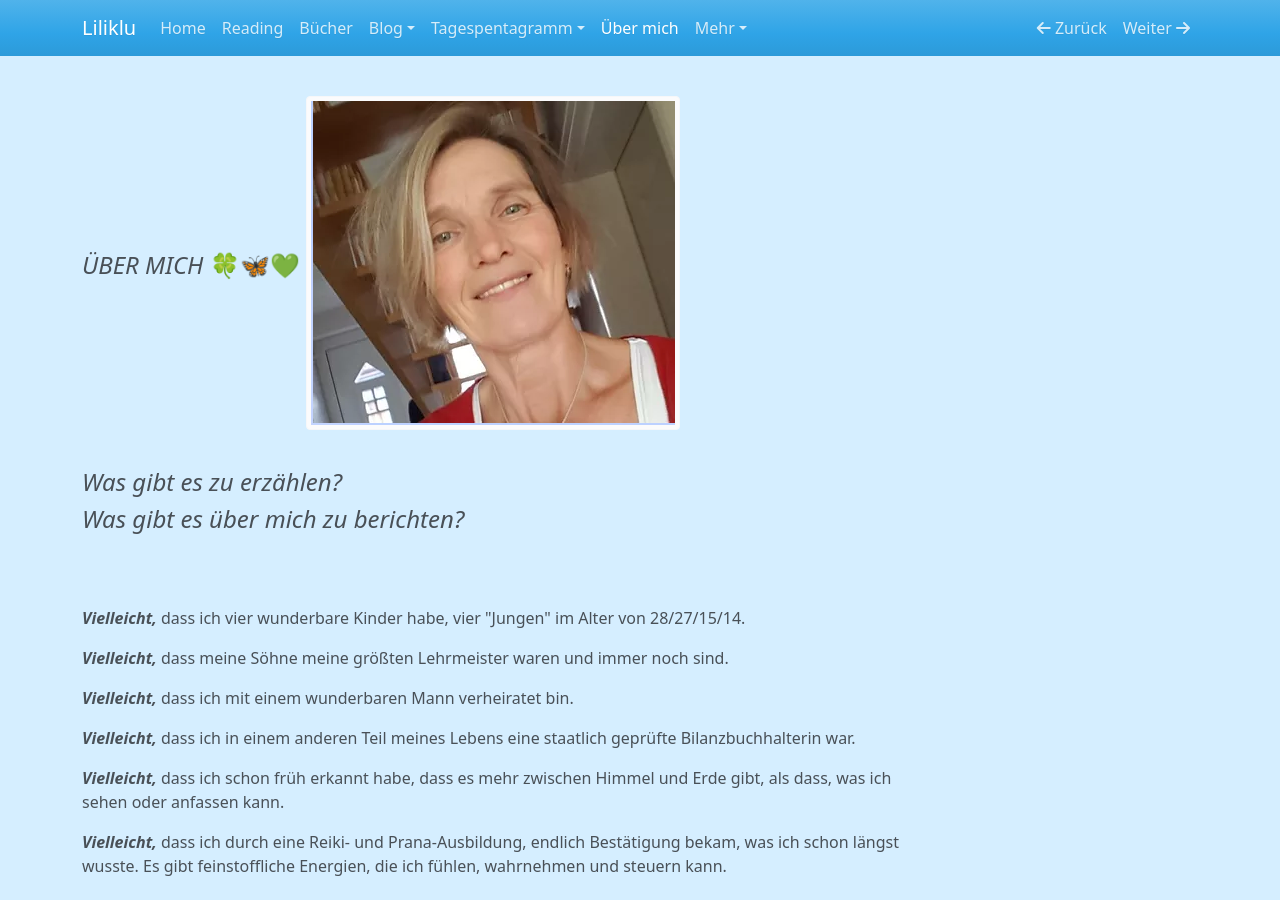
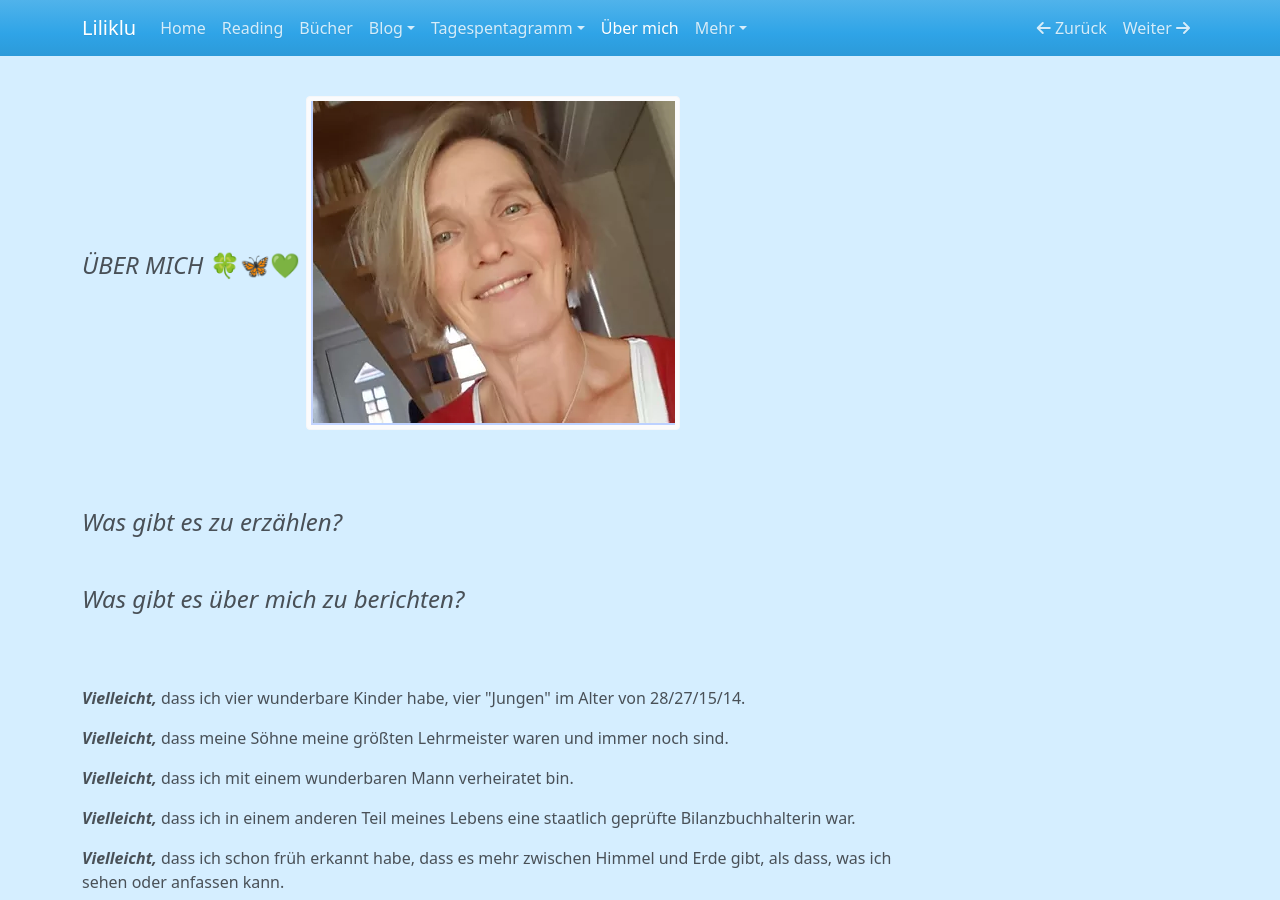
Before and after one commit to liliklu/liliklu.de, an MkDocs documentation site: the page built from docs/u_ueber-mich_me.md, in a window 1280 px wide and 900 px high. Built offline with MkDocs 1.6.1, drawn with Linux system fonts in a browser that asks for light colours; nearby versions of some CDN libraries.

Commit message:
über mich

```diff
--- a/docs/u_ueber-mich_me.md
+++ b/docs/u_ueber-mich_me.md
@@ -11,12 +11,11 @@
 </style>
 #### ***ÜBER MICH***  🍀🦋💚 ![](img/ueber-mich.png)
 
+<br>
+#### ***Was gibt es zu erzählen?***
+<br>
 
-#### *Was gibt es zu erzählen?*
-
-
-#### *Was gibt es über mich zu berichten?*
-
+#### ***Was gibt es über mich zu berichten?***
 
 <br><br>
 
```
